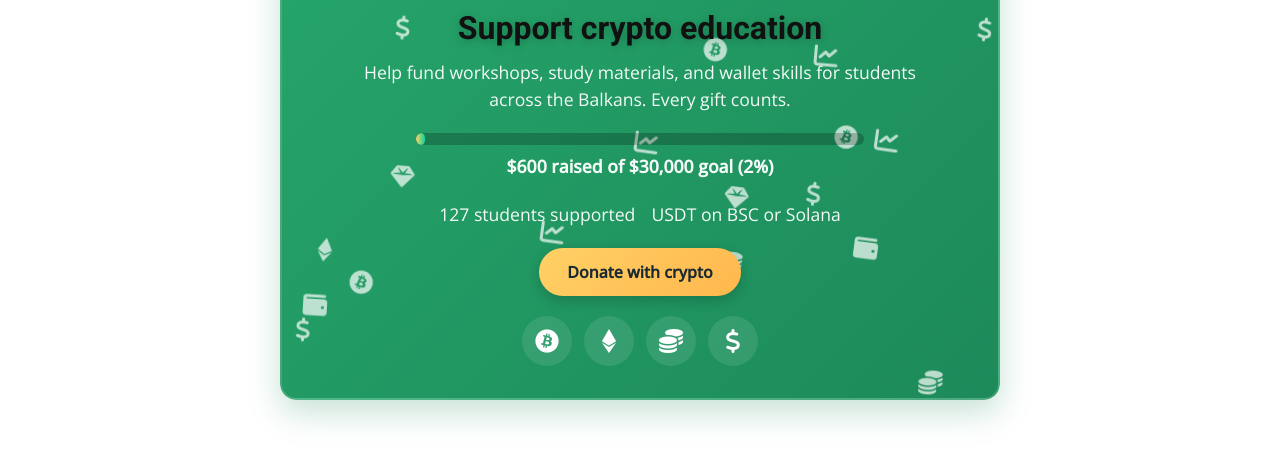
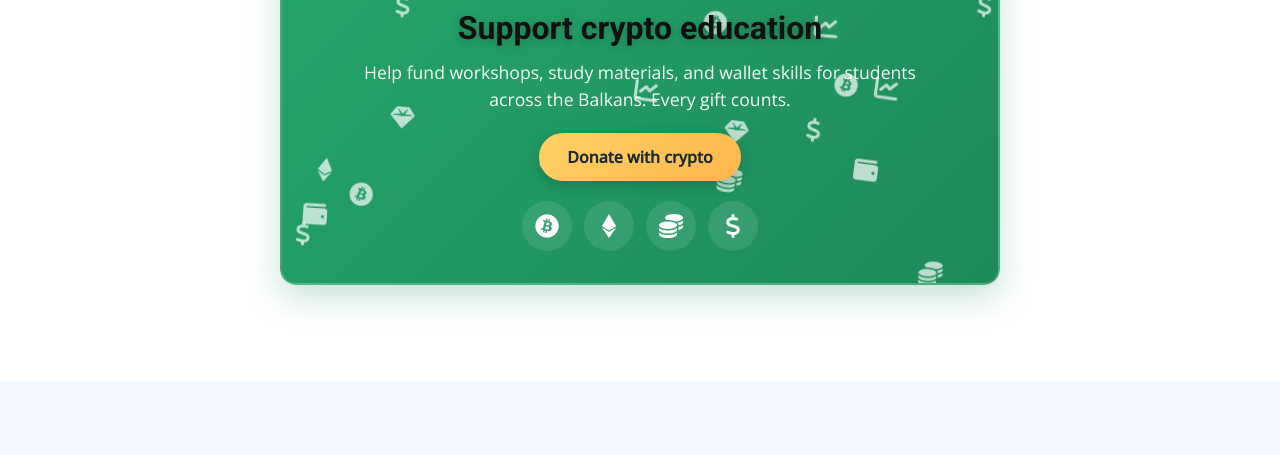
Before and after one commit to dunksmaster/TokenDC, a website built with Vite: page about.html in a window 1280 px wide. Shown: the part 1392-1847 px from the top of the page. Built offline with nearby package versions, Linux system fonts and the light colour scheme.

Commit message:
fix: Phase 2 polish — simplify donation banner, newsletter links, events theme toggle
Co-authored-by: Cursor <cursoragent@cursor.com>

```diff
--- a/about.html
+++ b/about.html
@@ -389,40 +389,6 @@
         }
       }
 
-      .progress-container {
-        background: rgba(0, 0, 0, 0.22);
-        height: 0.75rem;
-        border-radius: 999px;
-        margin: 0 auto 0.5rem;
-        max-width: 28rem;
-        overflow: hidden;
-      }
-
-      .progress-bar {
-        background: linear-gradient(90deg, #ffd166 0%, #06d6a0 100%);
-        height: 100%;
-        width: 2%;
-        border-radius: 999px;
-        transition: width 0.4s ease;
-      }
-
-      .goal-text {
-        margin: 0 0 1rem;
-        font-size: 0.9rem;
-        font-weight: 600;
-        opacity: 0.95;
-      }
-
-      .goal-stats-inline {
-        display: flex;
-        flex-wrap: wrap;
-        justify-content: center;
-        gap: 0.5rem 1rem;
-        margin-bottom: 1.25rem;
-        font-size: 0.85rem;
-        opacity: 0.9;
-      }
-
       .crypto-logos {
         display: flex;
         flex-wrap: wrap;
@@ -632,16 +598,6 @@
                                 <span class="crypto-eyebrow">#SaveAStudent</span>
                                 <h2 id="about-donation-heading">Support crypto education</h2>
                                 <p>Help fund workshops, study materials, and wallet skills for students across the Balkans. Every gift counts.</p>
-
-                                <div class="progress-container" role="progressbar" aria-valuenow="2" aria-valuemin="0" aria-valuemax="100" aria-label="Fundraising progress: 2 percent">
-                                    <div class="progress-bar"></div>
-                                </div>
-
-                                <p class="goal-text">$600 raised of $30,000 goal (2%)</p>
-                                <p class="goal-stats-inline">
-                                    <span>127 students supported</span>
-                                    <span>USDT on BSC or Solana</span>
-                                </p>
                                 <span class="banner-cta-pill">Donate with crypto</span>
 
                                 <div class="crypto-logos" aria-hidden="true">
```
Also changed, not shown: events.html (+3 -0 lines), index.html (+3 -0 lines).
